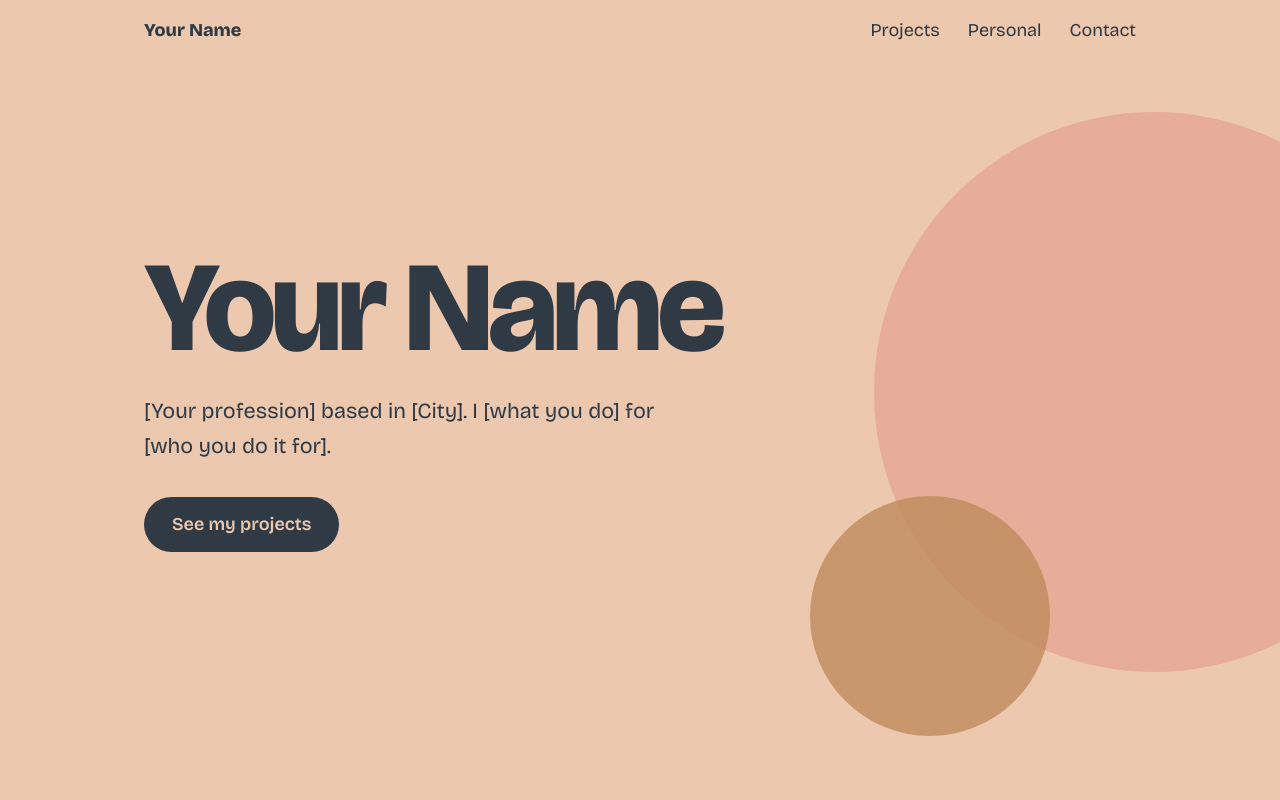
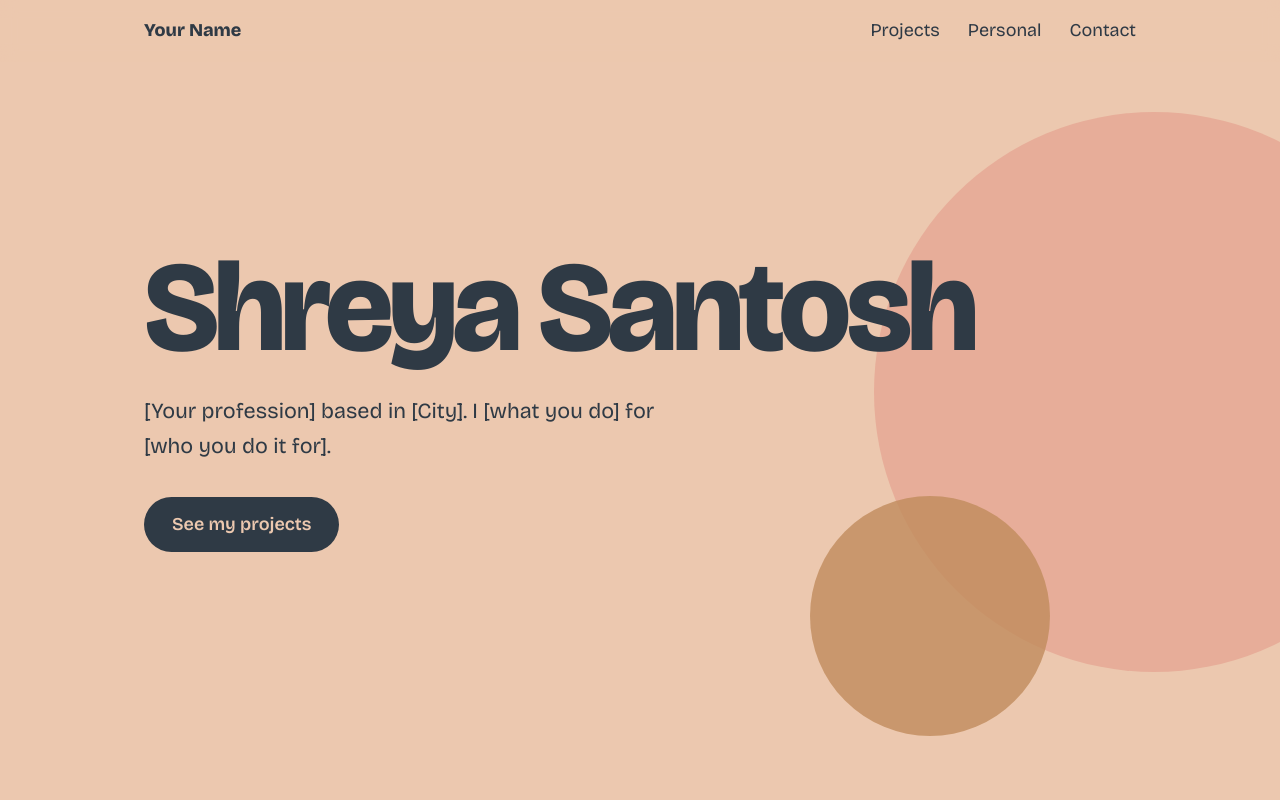
Before and after one commit to shreyasantosh3-bot/shreyasantosh3-bot.github.io, a plain HTML site: page index.html in a window 1280 px wide. Shown: the top 800 px of the page. Drawn offline with nearby package versions, Linux system fonts and the light colour scheme.

Commit message:
Update index.html

```diff
--- a/index.html
+++ b/index.html
@@ -3,8 +3,8 @@
 <head>
   <meta charset="UTF-8">
   <meta name="viewport" content="width=device-width, initial-scale=1">
-  <title>Your Name | Portfolio</title>
-  <meta name="description" content="Portfolio of Your Name.">
+  <title> Shreya Santosh | Portfolio</title>
+  <meta name="description" content="Portfolio of Shreya Santosh.">
   <link rel="preconnect" href="https://fonts.googleapis.com">
   <link rel="preconnect" href="https://fonts.gstatic.com" crossorigin>
   <link href="https://fonts.googleapis.com/css2?family=Bricolage+Grotesque:opsz,wght@12..96,400;12..96,600;12..96,800&display=swap" rel="stylesheet">
@@ -158,7 +158,7 @@ footer { padding: 0 0 2.5rem; font-size: 0.95rem; opacity: 0.75; }
       <div class="shape a" aria-hidden="true" data-speed="0.12"></div>
       <div class="shape b" aria-hidden="true" data-speed="-0.08"></div>
       <div class="wrap">
-        <h1 class="rise d1">Your Name</h1>
+        <h1 class="rise d1"> Shreya Santosh</h1>
         <p class="intro rise d2">[Your profession] based in [City]. I [what you do] for [who you do it for].</p>
         <a class="button rise d3" href="#work">See my projects</a>
       </div>
```
